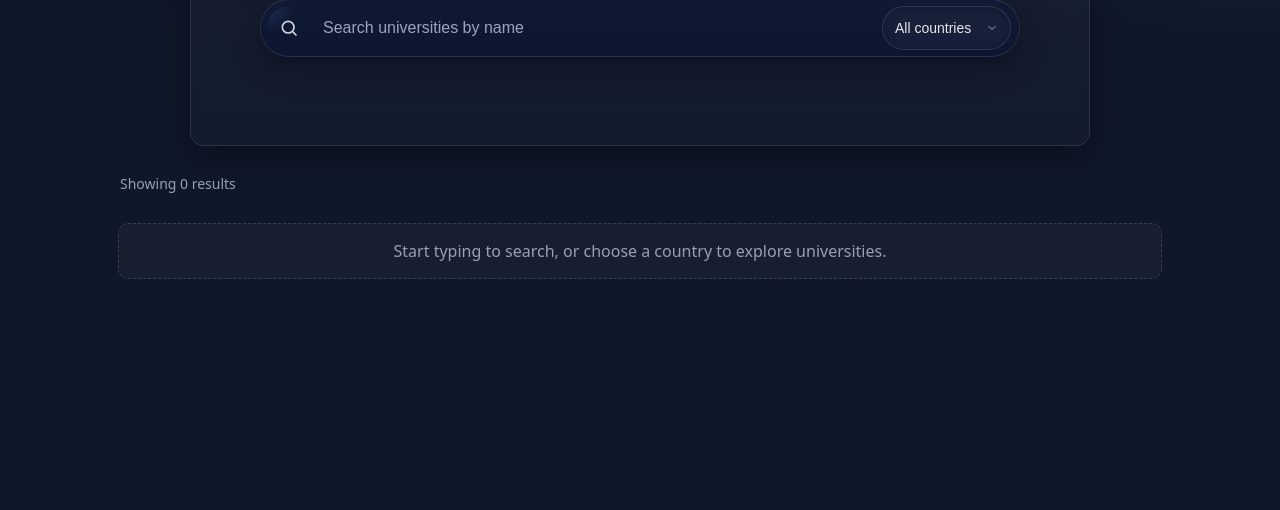
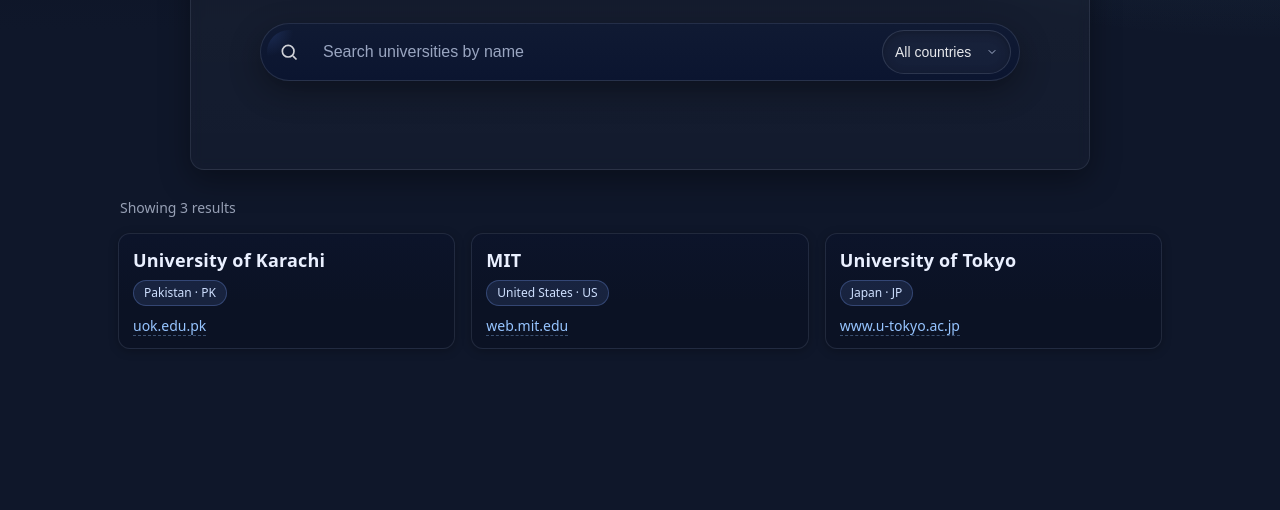
Before and after one commit to ahmedrazabaloch/UniversityFinder, a plain HTML site: page index.html in a window 1280 px wide. Shown: the part 290-800 px from the top of the page. Drawn offline with Linux system fonts and the light colour scheme.

Commit message:
ui issue fix

```diff
--- a/index.html
+++ b/index.html
@@ -6,9 +6,9 @@
     <title>Global University Finder</title>
     <link rel="stylesheet" href="style.css" />
   </head>
+
   <body>
     <div class="container">
-      <!-- Nav -->
       <nav class="navBar" aria-label="Primary">
         <div class="logo">
           <a href="#">
@@ -26,13 +26,11 @@
         </ul>
       </nav>
 
-      <!-- Hero -->
       <section class="hero-card">
         <div class="head">
           <h1>Global University Finder</h1>
           <p>Find your dream university with a clean, fast search.</p>
 
-          <!-- Unified search control -->
           <div class="search-wrap">
             <form
               class="search"
@@ -40,7 +38,6 @@
               aria-label="Search universities"
               onsubmit="return false;"
             >
-              <!-- Search icon inside the input area -->
               <div class="icon" aria-hidden="true">
                 <svg viewBox="0 0 24 24" fill="none" aria-hidden="true">
                   <circle
@@ -61,7 +58,6 @@
                 </svg>
               </div>
 
-              <!-- Text input -->
               <input
                 id="userInput"
                 type="text"
@@ -70,7 +66,6 @@
                 aria-label="Search by university name"
               />
 
-              <!-- Dropdown embedded inside the same control -->
               <label class="select" for="dropDown" aria-label="Select country">
                 <select name="country" id="dropDown" aria-label="Country">
                   <option value="">All countries</option>
@@ -81,7 +76,6 @@
         </div>
       </section>
 
-      <!-- Results -->
       <section class="results-section" aria-live="polite">
         <div class="results-meta">
           <span id="result-count">Showing 0 results</span>
@@ -99,7 +93,127 @@
       </section>
     </div>
 
-    <!-- Your existing script will still work (IDs preserved) -->
+    <script>
+      (function () {
+        const refs = {
+          grid: document.getElementById("results"),
+          empty: document.getElementById("empty"),
+          count: document.getElementById("result-count"),
+        };
+
+        function setResultCount(n) {
+          if (!refs.count) return;
+          refs.count.textContent = `Showing ${n} result${n === 1 ? "" : "s"}`;
+        }
+
+        function toggleEmpty(show) {
+          if (!refs.empty) return;
+          refs.empty.classList.toggle("is-hidden", !show);
+          refs.empty.hidden = !show; // double insurance
+        }
+
+        function clearResults() {
+          if (refs.grid) refs.grid.innerHTML = "";
+        }
+
+        function makeLink(url) {
+          const a = document.createElement("a");
+          a.href = url;
+          a.target = "_blank";
+          a.rel = "noopener noreferrer";
+          a.textContent = url.replace(/^https?:\/\//, "");
+          return a;
+        }
+
+        function renderUniversities(list = []) {
+          if (!refs.grid) return;
+
+          clearResults();
+
+          if (!Array.isArray(list) || list.length === 0) {
+            toggleEmpty(true);
+            setResultCount(0);
+            return;
+          }
+
+          toggleEmpty(false);
+          setResultCount(list.length);
+
+          list.forEach((u) => {
+            const name = u.name || "Unnamed University";
+            const country = u.country || "";
+            const code = (u.alpha_two_code || "").toString().toUpperCase();
+            const pages = Array.isArray(u.web_pages)
+              ? u.web_pages
+              : u.website
+              ? [u.website]
+              : [];
+            const primary = pages[0];
+
+            const card = document.createElement("article");
+            card.className = "uni-card";
+
+            const title = document.createElement("h3");
+            title.className = "uni-name";
+            title.textContent = name;
+
+            const metaRow = document.createElement("div");
+            metaRow.className = "meta-row";
+
+            const badge = document.createElement("span");
+            badge.className = "badge";
+            badge.textContent = country
+              ? code
+                ? `${country} · ${code}`
+                : country
+              : "—";
+
+            const links = document.createElement("div");
+            links.className = "links";
+            if (primary) {
+              links.appendChild(makeLink(primary));
+            }
+
+            metaRow.appendChild(badge);
+            card.appendChild(title);
+            card.appendChild(metaRow);
+            card.appendChild(links);
+            refs.grid.appendChild(card);
+          });
+        }
+
+        // Demo render so you can see boxes immediately
+        document.addEventListener("DOMContentLoaded", () => {
+          const demo = [
+            {
+              name: "University of Karachi",
+              country: "Pakistan",
+              alpha_two_code: "PK",
+              web_pages: ["https://uok.edu.pk"],
+            },
+            {
+              name: "MIT",
+              country: "United States",
+              alpha_two_code: "US",
+              web_pages: ["http://web.mit.edu"],
+            },
+            {
+              name: "University of Tokyo",
+              country: "Japan",
+              alpha_two_code: "JP",
+              web_pages: ["https://www.u-tokyo.ac.jp"],
+            },
+          ];
+          renderUniversities(demo);
+        });
+
+        // Expose safe globals for your app.js
+        window.renderUniversities = renderUniversities;
+        window.setResultCount = setResultCount;
+        window.clearResults = clearResults;
+      })();
+    </script>
+
     <script src="app.js"></script>
   </body>
 </html>
--- a/style.css
+++ b/style.css
@@ -1,17 +1,16 @@
 :root {
-  --bg: #0f172a; /* slate-900 */
-  --card: #0b1224; /* deep card */
-  --surface: #101a33; /* input surface */
-  --text: #e6e7eb; /* base text */
-  --muted: #97a0b5; /* muted text */
-  --brand: #5b8cff; /* brand accent */
-  --brand-2: #7dd3fc; /* secondary accent */
+  --bg: #0f172a;
+  --card: #0b1224;
+  --surface: #101a33;
+  --text: #e6e7eb;
+  --muted: #97a0b5;
+  --brand: #5b8cff;
+  --brand-2: #7dd3fc;
   --ring: rgba(91, 140, 255, 0.45);
   --radius: 14px;
   --shadow-1: 0 10px 30px rgba(0, 0, 0, 0.35);
   --shadow-2: 0 2px 10px rgba(0, 0, 0, 0.25);
 }
-
 * {
   box-sizing: border-box;
 }
@@ -21,8 +20,7 @@
 }
 body {
   margin: 0;
-  font-family: ui-sans-serif, system-ui, Segoe UI, Roboto, "Helvetica Neue",
-    Arial, "Noto Sans", "Apple Color Emoji", "Segoe UI Emoji";
+  font-family: ui-sans-serif, system-ui, Segoe UI, Roboto, Arial;
   color: var(--text);
   background: radial-gradient(
       1200px 600px at 10% -10%,
@@ -36,20 +34,15 @@
     ),
     linear-gradient(180deg, #0a0f1f, #0f172a 40%, #0f172a 100%);
 }
-
-/* Container */
 .container {
   max-width: 1100px;
   margin: 0 auto;
   padding: 20px clamp(16px, 3vw, 28px);
 }
-
-/* Nav */
 .navBar {
   display: flex;
   justify-content: space-between;
   align-items: center;
-  background: transparent;
   padding: 8px 0;
 }
 .logo a {
@@ -100,14 +93,27 @@
   transform: scaleX(1);
 }
 
-/* Hero */
+.hero-card {
+  margin: 1.5rem auto 0 auto;
+  background: linear-gradient(
+    180deg,
+    rgba(255, 255, 255, 0.04),
+    rgba(255, 255, 255, 0.02)
+  );
+  border: 1px solid rgba(148, 163, 184, 0.15);
+  border-radius: var(--radius);
+  padding: clamp(18px, 4vw, 28px);
+  box-shadow: var(--shadow-1);
+  max-width: 900px;
+  backdrop-filter: blur(6px);
+}
 .head {
   text-align: center;
   margin: clamp(24px, 4vw, 40px) auto;
   padding: clamp(12px, 2vw, 20px);
 }
 .head h1 {
-  margin: 0 0 8px 0;
+  margin: 0 0 8px;
   font-size: clamp(28px, 4.2vw, 48px);
   letter-spacing: 0.2px;
   background: linear-gradient(90deg, #fff, #bcd3ff 55%, #a7f3d0 100%);
@@ -116,12 +122,11 @@
   color: transparent;
 }
 .head p {
-  margin: 0 0 26px 0;
+  margin: 0 0 26px;
   color: var(--muted);
   font-size: clamp(14px, 2.2vw, 18px);
 }
 
-/* Search group (single unified control) */
 .search-wrap {
   display: flex;
   justify-content: center;
@@ -143,7 +148,6 @@
   border-color: var(--ring);
   box-shadow: 0 0 0 4px var(--ring), var(--shadow-1);
 }
-
 .search .icon {
   width: 44px;
   height: 44px;
@@ -162,8 +166,6 @@
   stroke: #c9d4ff;
   opacity: 0.9;
 }
-
-/* Text input */
 #userInput {
   height: 44px;
   width: 100%;
@@ -178,7 +180,6 @@
   color: #9aa6c1;
 }
 
-/* Select embedded inside same control */
 .select {
   position: relative;
   height: 44px;
@@ -196,22 +197,17 @@
 }
 #dropDown {
   appearance: none;
-  -webkit-appearance: none;
-  -moz-appearance: none;
   border: 0;
   outline: none;
   background: transparent;
   color: var(--text);
   font-size: 14px;
-  padding: 0;
-  margin: 0;
   height: 100%;
 }
 #dropDown option {
-  color: #0f172a;
-} /* native list */
-
-/* Custom chevron */
+  color: var(--text);
+  background-color: #0b1224;
+}
 .select::after {
   content: "";
   position: absolute;
@@ -226,23 +222,6 @@
   opacity: 0.9;
 }
 
-/* Card around hero for contrast */
-.hero-card {
-  margin: 0 auto;
-  background: linear-gradient(
-    180deg,
-    rgba(255, 255, 255, 0.04),
-    rgba(255, 255, 255, 0.02)
-  );
-  border: 1px solid rgba(148, 163, 184, 0.15);
-  border-radius: var(--radius);
-  padding: clamp(18px, 4vw, 28px);
-  box-shadow: var(--shadow-1);
-  max-width: 900px;
-  backdrop-filter: blur(6px);
-}
-
-/* Results section */
 .results-section {
   margin-top: 22px;
 }
@@ -262,7 +241,6 @@
   gap: 16px;
 }
 
-/* University card */
 .uni-card {
   background: linear-gradient(180deg, #0c142a, #0b1224 60%);
   border: 1px solid rgba(148, 163, 184, 0.16);
@@ -319,7 +297,6 @@
   border-bottom-style: solid;
 }
 
-/* Empty state */
 .empty {
   margin-top: 14px;
   color: var(--muted);
@@ -329,8 +306,10 @@
   padding: 16px;
   text-align: center;
 }
+.is-hidden {
+  display: none !important;
+}
 
-/* Small screens */
 @media (max-width: 560px) {
   .search {
     grid-template-columns: 40px 1fr auto;
@@ -353,7 +332,6 @@
   }
 }
 
-/* A11y focus */
 :focus-visible {
   outline: 3px solid var(--ring);
   outline-offset: 2px;
```
